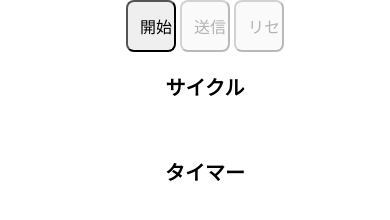
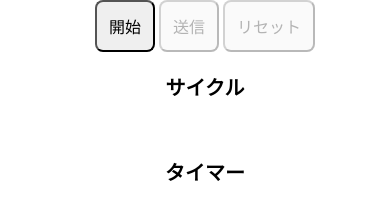
Before and after one commit to ouga0916/interval_run, a plain HTML site: page index.html in a window 390 px wide. Drawn offline with Linux system fonts and the light colour scheme.

Commit message:
Update count.css

```diff
--- a/count.css
+++ b/count.css
@@ -45,7 +45,6 @@ button, input[type="button"] {
     }
 
     button, input[type="button"] {
-        width: 50px;   /* ボタンを全幅に */
         font-size: 16px;
         padding: 12px;
     }
```
